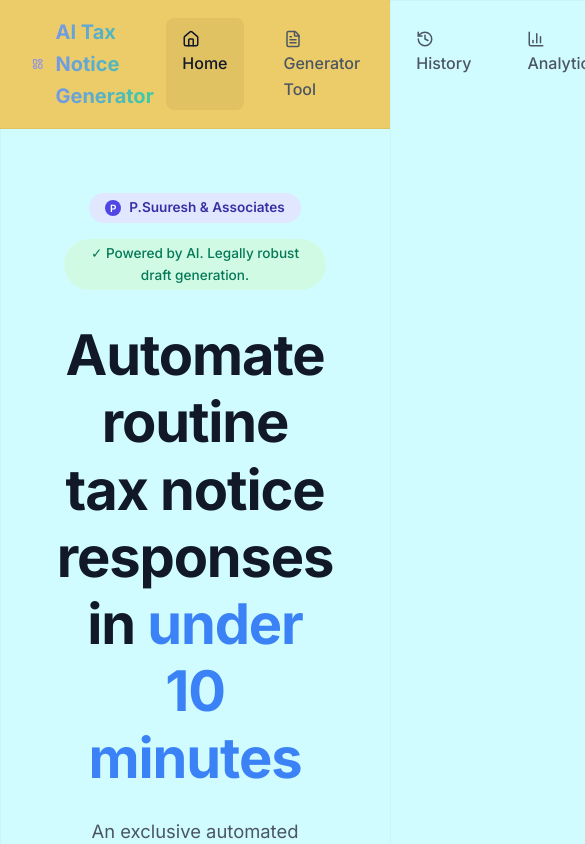
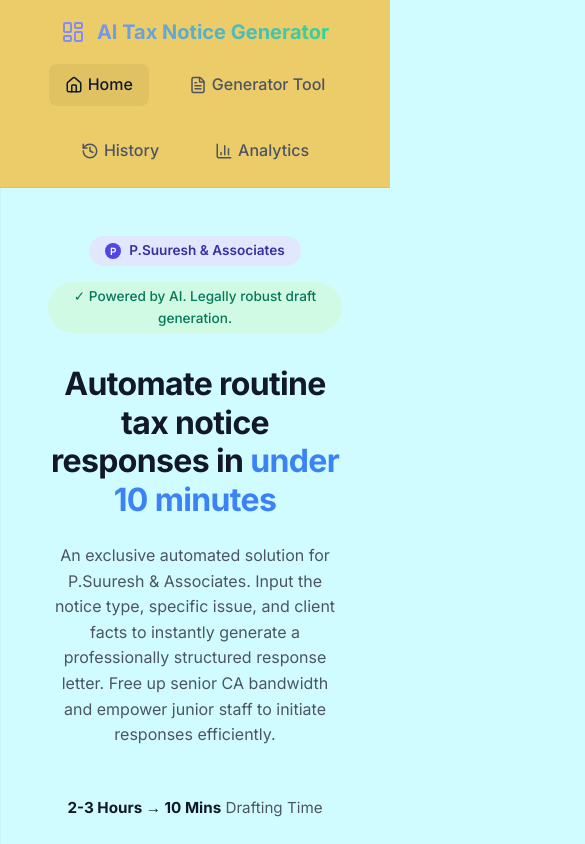
Before and after one commit to niat-web/009_AI_Tax_Notice_Response_Draft_Generator, a React (Vite) app in the folder frontend/: page / in a window 390 px wide. Shown: the top 844 px of the page, 585 px wide, since content can reach past the window. Built offline with nearby package versions, Linux system fonts and the light colour scheme; no server answers.

Commit message:
css changes

```diff
--- a/frontend/src/components/InputForm.jsx
+++ b/frontend/src/components/InputForm.jsx
@@ -381,9 +381,9 @@ function InputForm({ onGenerate, loading, initialData = null }) {
             {errors.strategy && <span style={{ color: 'var(--danger)', fontSize: '0.8rem' }}>{errors.strategy}</span>}
           </div>
 
-          <div className="form-group" style={{ display: 'flex', gap: '1rem', alignItems: 'center', marginTop: '0.5rem', background: 'var(--surface-color)', padding: '0.75rem 1rem', borderRadius: '8px', border: '1px solid var(--surface-border)' }}>
+          <div className="form-group" style={{ display: 'flex', flexWrap: 'wrap', gap: '1rem', alignItems: 'center', marginTop: '0.5rem', background: 'var(--surface-color)', padding: '0.75rem 1rem', borderRadius: '8px', border: '1px solid var(--surface-border)' }}>
             <label className="form-label" style={{ marginBottom: 0, fontWeight: '600' }}>Output Language:</label>
-            <div style={{ display: 'flex', gap: '1.5rem' }}>
+            <div style={{ display: 'flex', flexWrap: 'wrap', gap: '1.5rem' }}>
               <label style={{ display: 'flex', alignItems: 'center', gap: '0.4rem', cursor: 'pointer' }}>
                 <input
                   type="radio"
--- a/frontend/src/index.css
+++ b/frontend/src/index.css
@@ -80,6 +80,23 @@ h6 {
   width: 100%;
 }
 
+@media (max-width: 768px) {
+  .nav-bar {
+    padding: 1rem;
+    flex-direction: column;
+    gap: 1rem;
+  }
+
+  .nav-links {
+    gap: 0.75rem;
+    justify-content: center;
+  }
+
+  .main-content {
+    padding: 1rem;
+  }
+}
+
 /* Navigation */
 .nav-bar {
   display: flex;
@@ -87,6 +104,7 @@ h6 {
   align-items: center;
   padding: 1rem 2rem;
   background-color: #eccc68;
+  flex-wrap: wrap;
 }
 
 .nav-brand {
@@ -103,6 +121,7 @@ h6 {
 .nav-links {
   display: flex;
   gap: 1.5rem;
+  flex-wrap: wrap;
 }
 
 .nav-link {
--- a/frontend/src/pages/HistoryPage.jsx
+++ b/frontend/src/pages/HistoryPage.jsx
@@ -41,13 +41,13 @@ function HistoryPage() {
                 onClick={() => setExpandedId(expandedId === item.id ? null : item.id)}
                 style={{ cursor: 'pointer', transition: 'all 0.2s ease' }}
               >
-                <div style={{ display: 'flex', justifyContent: 'space-between', marginBottom: '0.5rem' }}>
+                <div style={{ display: 'flex', flexWrap: 'wrap', gap: '0.5rem', justifyContent: 'space-between', marginBottom: '0.5rem' }}>
                   <span style={{ fontWeight: '600', color: 'var(--primary)' }}>{item.notice_type}</span>
                   <span style={{ fontSize: '0.8rem', color: 'var(--text-secondary)' }}>
                     {new Date(item.timestamp).toLocaleString()}
                   </span>
                 </div>
-                <div style={{ display: 'flex', justifyContent: 'space-between', fontSize: '0.85rem', marginBottom: '0.5rem', color: 'var(--text-secondary)' }}>
+                <div style={{ display: 'flex', flexWrap: 'wrap', gap: '0.5rem', justifyContent: 'space-between', fontSize: '0.85rem', marginBottom: '0.5rem', color: 'var(--text-secondary)' }}>
                   <span><strong>Client:</strong> {item.client_name}</span>
                   <span><strong>Ref:</strong> {item.notice_ref}</span>
                 </div>
--- a/frontend/src/pages/LandingPage.jsx
+++ b/frontend/src/pages/LandingPage.jsx
@@ -22,7 +22,7 @@ function LandingPage() {
       </div>
 
       <h1 style={{
-        fontSize: '3.5rem',
+        fontSize: 'clamp(2rem, 8vw, 3.5rem)',
         lineHeight: '1.2',
         fontWeight: '800',
         color: 'var(--text-primary)',
@@ -34,7 +34,7 @@ function LandingPage() {
       </h1>
 
       <p style={{
-        fontSize: '1.15rem',
+        fontSize: 'clamp(1rem, 4vw, 1.15rem)',
         color: 'var(--text-secondary)',
         maxWidth: '750px',
         marginBottom: '3rem',
@@ -43,7 +43,7 @@ function LandingPage() {
         An exclusive automated solution for P.Suuresh & Associates. Input the notice type, specific issue, and client facts to instantly generate a professionally structured response letter. Free up senior CA bandwidth and empower junior staff to initiate responses efficiently.
       </p>
 
-      <div style={{ display: 'flex', gap: '2rem', marginBottom: '3rem', fontSize: '0.95rem', color: 'var(--text-secondary)' }}>
+      <div style={{ display: 'flex', gap: '2rem', marginBottom: '3rem', fontSize: '0.95rem', color: 'var(--text-secondary)', flexWrap: 'wrap', justifyContent: 'center' }}>
         <div><strong style={{ color: 'var(--text-primary)' }}>2-3 Hours &rarr; 10 Mins</strong> Drafting Time</div>
         <div><strong style={{ color: 'var(--text-primary)' }}>Formal</strong> Legal Structuring</div>
       </div>
```
